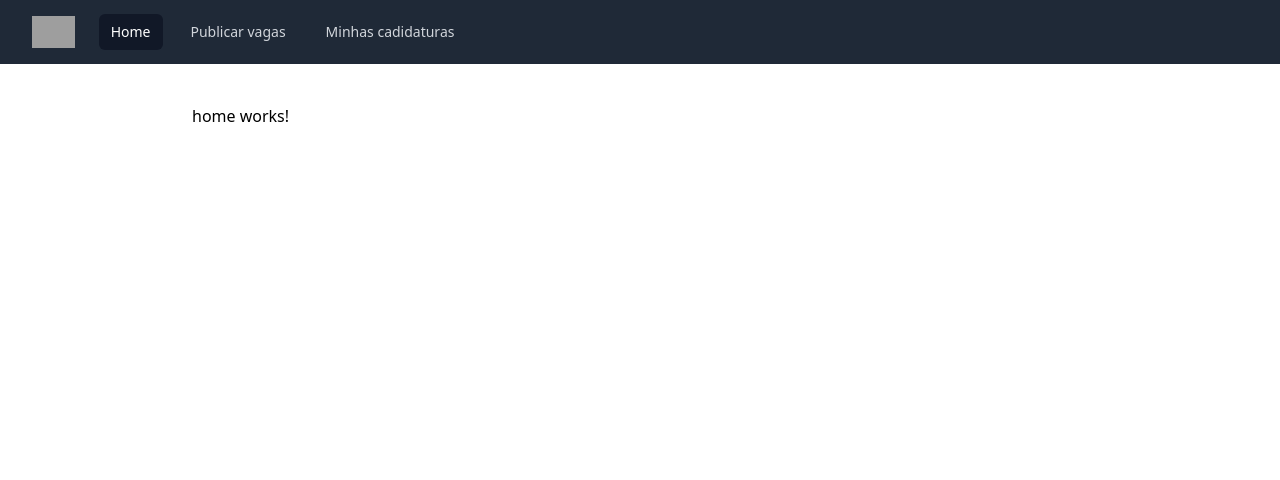
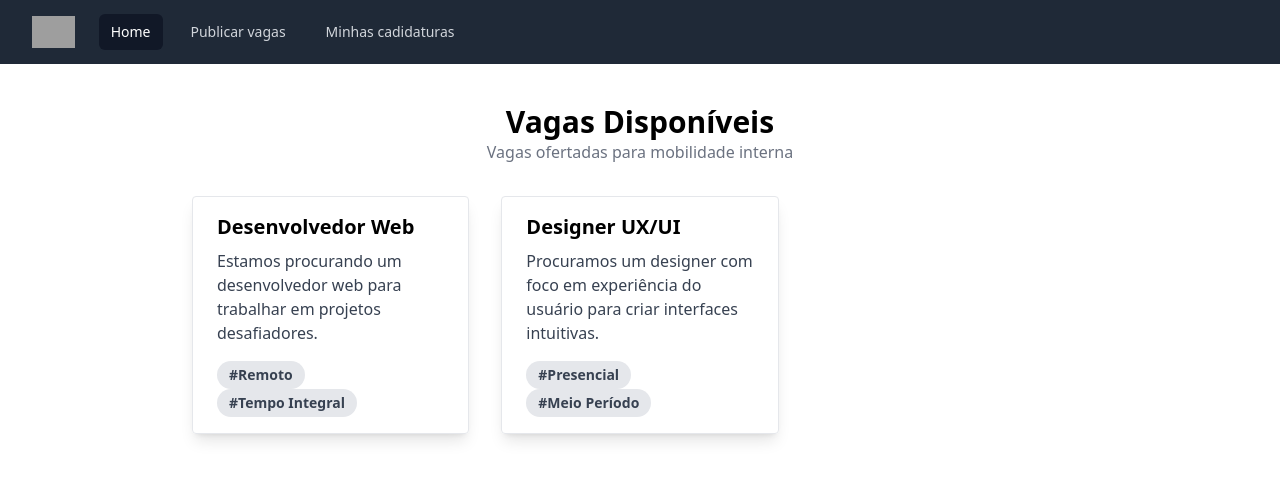
Before and after one commit to brenoRyan77/API-VAGAS-WEB, an Angular app: page /home in a window 1280 px wide. Shown: the top 480 px of the page. Built offline with nearby package versions, Linux system fonts and the light colour scheme; grey boxes are pictures that could not be loaded.

Commit message:
feat: Implementando listagem das vagas

```diff
--- a/package.json
+++ b/package.json
@@ -18,6 +18,7 @@
     "@angular/platform-browser": "~13.3.0",
     "@angular/platform-browser-dynamic": "~13.3.0",
     "@angular/router": "~13.3.0",
+    "jwt-decode": "^4.0.0",
     "rxjs": "~7.5.0",
     "tslib": "^2.3.0",
     "zone.js": "~0.11.4"
--- a/src/app/components/home/home.component.html
+++ b/src/app/components/home/home.component.html
@@ -1 +1,19 @@
-<p>home works!</p>
+<div class="text-center mb-6">
+  <h1 class="text-3xl font-bold">Vagas Disponíveis</h1>
+  <p class="text-base text-gray-500">Vagas ofertadas para mobilidade interna</p>
+</div>
+<div class="flex flex-wrap -mx-4 mt-8">
+    <div *ngFor="let vaga of vagas" class="w-full sm:w-1/2 md:w-1/3 px-4 mb-4">
+      <div class="max-w-md rounded overflow-hidden shadow-lg border">
+        <div class="px-6 py-4">
+          <div class="font-bold text-xl mb-2">{{ vaga.titulo }}</div>
+          <p class="text-gray-700 text-base">{{ vaga.descricao }}</p>
+          <div class="flex flex-wrap mt-4">
+            <span class="inline-block bg-gray-200 rounded-full px-3 py-1 text-sm font-semibold text-gray-700 mr-2">#{{ vaga.modalidadeVaga }}</span>
+            <span class="inline-block bg-gray-200 rounded-full px-3 py-1 text-sm font-semibold text-gray-700">#{{ vaga.tipoVaga }}</span>
+          </div>
+          <button *ngIf="isAdmin" class="bg-green-400 hover:bg-green-600 text-white font-bold py-2 px-4 rounded mt-4">Aplicar</button>
+        </div>
+      </div>
+    </div>
+</div>
--- a/src/app/components/home/home.component.ts
+++ b/src/app/components/home/home.component.ts
@@ -1,4 +1,6 @@
 import { Component, OnInit } from '@angular/core';
+import { IVaga } from 'src/app/interfaces/ivaga';
+import { AuthService } from 'src/app/services/auth.service';
 
 @Component({
   selector: 'app-home',
@@ -7,9 +9,26 @@ import { Component, OnInit } from '@angular/core';
 })
 export class HomeComponent implements OnInit {
 
-  constructor() { }
+  vagas: IVaga[] = [
+    {
+      titulo: 'Desenvolvedor Web',
+      descricao: 'Estamos procurando um desenvolvedor web para trabalhar em projetos desafiadores.',
+      modalidadeVaga: 'Remoto',
+      tipoVaga: 'Tempo Integral'
+    },
+    {
+      titulo: 'Designer UX/UI',
+      descricao: 'Procuramos um designer com foco em experiência do usuário para criar interfaces intuitivas.',
+      modalidadeVaga: 'Presencial',
+      tipoVaga: 'Meio Período'
+    },
+  ];
+  isAdmin = false;
+
+  constructor(private authSevice: AuthService) { }
 
   ngOnInit(): void {
+    this.isAdmin = this.authSevice.isAdmin();
   }
 
 }
--- a/src/app/services/auth.service.ts
+++ b/src/app/services/auth.service.ts
@@ -1,4 +1,6 @@
 import { Injectable } from '@angular/core';
+import * as jwt_decode from 'jwt-decode';
+
 
 @Injectable({
   providedIn: 'root'
@@ -7,5 +9,15 @@ export class AuthService {
   getToken(): string | null {
     return localStorage.getItem('accessToken');
   }
+
+  isAdmin(): boolean {
+    const token = localStorage.getItem('accessToken');
+    if (token) {
+      const decodedToken: any = jwt_decode.jwtDecode(token);
+      const roles: string[] = decodedToken.roles;
+      return roles.includes('ROLE_ADMIN');
+    }
+    return false;
+  }
   constructor() { }
 }
--- a/src/app/views/publicar-vagas/publicar-vagas.component.ts
+++ b/src/app/views/publicar-vagas/publicar-vagas.component.ts
@@ -46,10 +46,9 @@ export class PublicarVagasComponent implements OnInit {
   }
 
   salvar(): void{
-    console.log(this.form.value)
     this.vagaService.cadastrarVaga(this.form.getRawValue()).subscribe((res) => {
       alert('Vaga publicada com sucesso!')
-      this.rout.navigate(['/'])
+      this.rout.navigate(['/home'])
     }, (error) => {
       alert('Deu erro!')
     })
```
Also changed, not shown: 1 other file (tests, documents, lock files or other folders).
